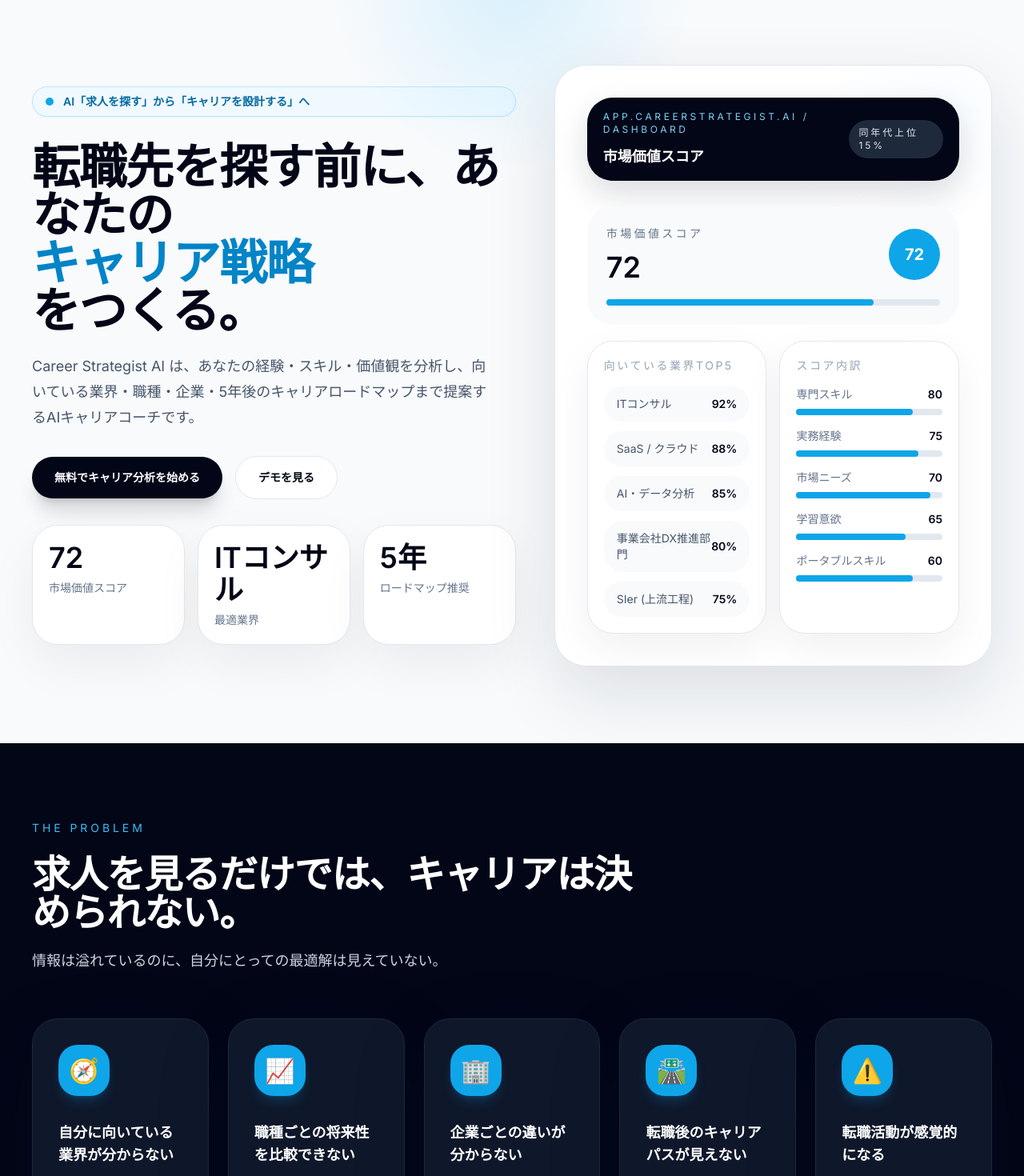
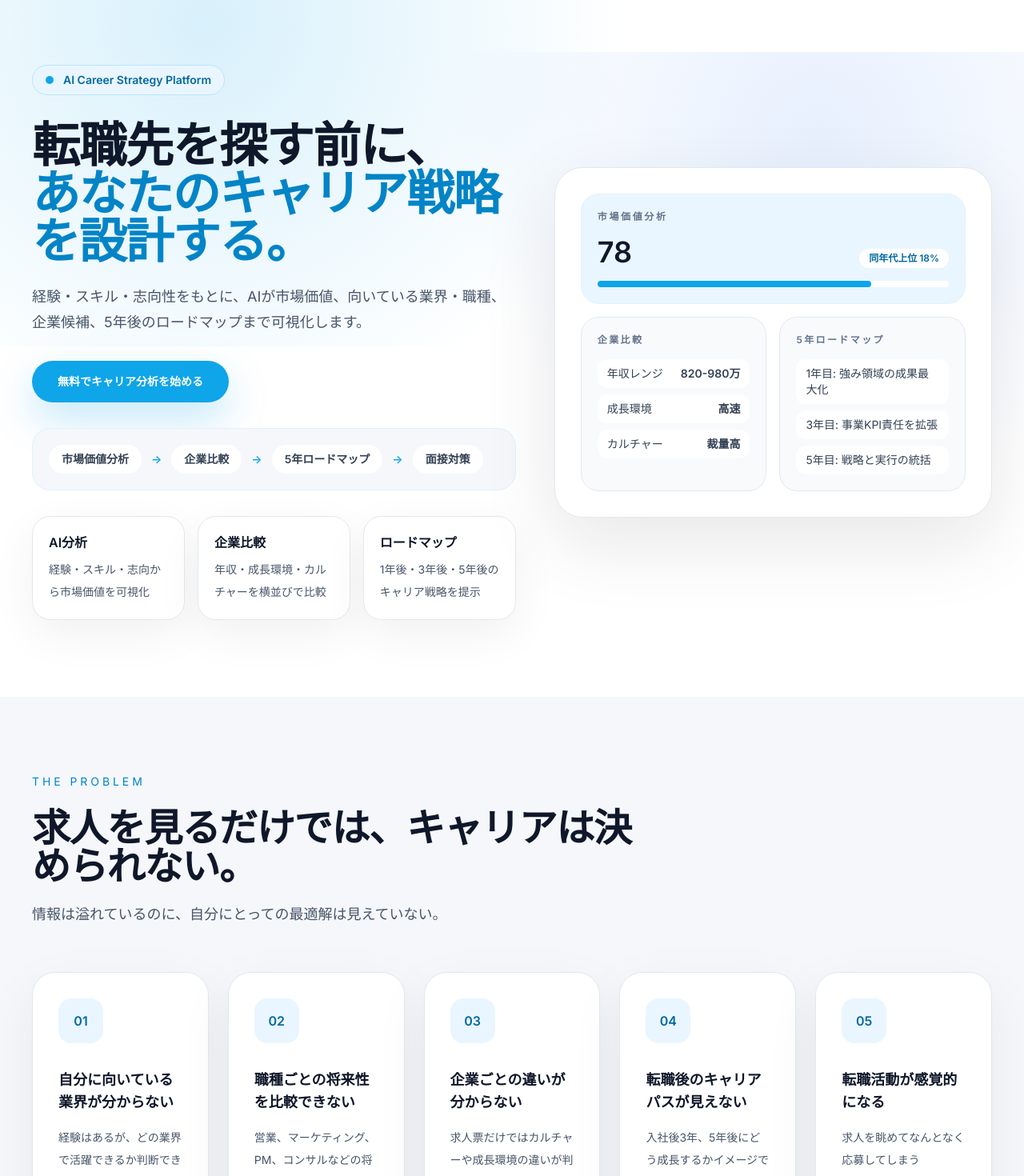
Before and after one commit to koudaiyamashiro/notesapp, a React (Vite) app: page / in a window 1280 px wide. Shown: the part 100-1570 px from the top of the page at 80% size. Built offline with nearby package versions, Linux system fonts and the light colour scheme.

Commit message:
Revamp LP phase 1 for release

```diff
--- a/src/components/Header.jsx
+++ b/src/components/Header.jsx
@@ -10,10 +10,13 @@ export default function Header() {
         </Link>
 
         <nav className="hidden items-center gap-8 md:flex">
+          <a href="#home" className="text-sm font-medium text-slate-600 transition hover:text-slate-950">Home</a>
           <a href="#problem" className="text-sm font-medium text-slate-600 transition hover:text-slate-950">課題</a>
           <a href="#feature" className="text-sm font-medium text-slate-600 transition hover:text-slate-950">機能</a>
+          <a href="#result-preview" className="text-sm font-medium text-slate-600 transition hover:text-slate-950">診断結果</a>
           <a href="#compare" className="text-sm font-medium text-slate-600 transition hover:text-slate-950">比較</a>
           <a href="#pricing" className="text-sm font-medium text-slate-600 transition hover:text-slate-950">料金</a>
+          <a href="#faq" className="text-sm font-medium text-slate-600 transition hover:text-slate-950">FAQ</a>
         </nav>
 
         <div className="flex items-center gap-3">
--- a/src/components/Hero.jsx
+++ b/src/components/Hero.jsx
@@ -2,106 +2,96 @@ import { Link } from 'react-router-dom'
 
 export default function Hero() {
   return (
-    <section className="relative overflow-hidden bg-slate-50 py-24">
-      <div className="absolute inset-x-0 top-0 h-72 bg-[radial-gradient(circle_at_top,_rgba(56,189,248,0.16),_transparent_32%)]" />
+    <section id="home" className="relative overflow-hidden bg-white py-24">
+      <div className="absolute inset-x-0 top-0 h-[28rem] bg-[radial-gradient(circle_at_20%_10%,_rgba(14,165,233,0.16),_transparent_48%)]" />
+      <div className="absolute inset-x-0 top-20 h-[32rem] bg-[radial-gradient(circle_at_80%_20%,_rgba(59,130,246,0.12),_transparent_42%)]" />
+
       <div className="mx-auto grid max-w-7xl gap-12 px-6 sm:px-8 lg:grid-cols-[1.05fr_0.95fr] lg:px-10">
-        <div className="flex flex-col justify-center gap-8">
-          <div className="inline-flex items-center gap-3 rounded-full border border-sky-200 bg-sky-50 px-4 py-2 text-sm font-semibold text-sky-700 shadow-sm shadow-sky-100/70">
+        <div className="relative z-10 flex flex-col justify-center gap-8">
+          <div className="inline-flex w-fit items-center gap-3 rounded-full border border-sky-200 bg-[#EAF6FF] px-4 py-2 text-sm font-semibold text-sky-700">
             <span className="inline-flex h-2.5 w-2.5 rounded-full bg-sky-500" />
-            AI「求人を探す」から「キャリアを設計する」へ
+            AI Career Strategy Platform
           </div>
 
           <div className="max-w-3xl space-y-6">
-            <h1 className="text-5xl font-semibold tracking-tight text-slate-950 sm:text-6xl">
-              転職先を探す前に、あなたの
-              <span className="block text-sky-600">キャリア戦略</span>
-              をつくる。
+            <h1 className="text-5xl font-semibold tracking-tight text-slate-900 sm:text-6xl">
+              転職先を探す前に、
+              <span className="block text-sky-600">あなたのキャリア戦略を設計する。</span>
             </h1>
-            <p className="max-w-xl text-lg leading-8 text-slate-600">
-              Career Strategist AI は、あなたの経験・スキル・価値観を分析し、向いている業界・職種・企業・5年後のキャリアロードマップまで提案するAIキャリアコーチです。
+            <p className="max-w-2xl text-lg leading-8 text-slate-600">
+              経験・スキル・志向性をもとに、AIが市場価値、向いている業界・職種、
+              企業候補、5年後のロードマップまで可視化します。
             </p>
           </div>
 
-          <div className="flex flex-col gap-4 sm:flex-row sm:items-center">
-            <Link className="inline-flex items-center justify-center rounded-full bg-slate-950 px-7 py-4 text-sm font-semibold text-white shadow-xl shadow-slate-950/15 transition hover:bg-slate-800" to="/assessment">
+          <div>
+            <Link
+              className="inline-flex items-center justify-center rounded-full bg-sky-500 px-8 py-4 text-sm font-semibold text-white shadow-[0_20px_50px_rgba(14,165,233,0.25)] transition hover:bg-sky-400"
+              to="/assessment"
+            >
               無料でキャリア分析を始める
-            </Link>
-            <Link className="inline-flex items-center justify-center rounded-full border border-slate-200 bg-white px-7 py-4 text-sm font-semibold text-slate-950 transition hover:border-slate-300" to="#feature">
-              デモを見る
             </Link>
           </div>
 
+          <div className="overflow-hidden rounded-[1.4rem] border border-sky-100 bg-[#F5F7FA] p-4 sm:p-5">
+            <div className="flex flex-wrap items-center gap-2 text-sm font-semibold text-slate-700 sm:gap-3">
+              <span className="rounded-full bg-white px-4 py-2">市場価値分析</span>
+              <span className="text-sky-500">→</span>
+              <span className="rounded-full bg-white px-4 py-2">企業比較</span>
+              <span className="text-sky-500">→</span>
+              <span className="rounded-full bg-white px-4 py-2">5年ロードマップ</span>
+              <span className="text-sky-500">→</span>
+              <span className="rounded-full bg-white px-4 py-2">面接対策</span>
+            </div>
+          </div>
+
           <div className="grid gap-4 sm:grid-cols-3">
-            <div className="rounded-[2rem] border border-slate-200 bg-white p-5 shadow-[0_24px_60px_rgba(15,23,42,0.06)]">
-              <p className="text-4xl font-semibold text-slate-950">72</p>
-              <p className="mt-2 text-sm text-slate-500">市場価値スコア</p>
-            </div>
-            <div className="rounded-[2rem] border border-slate-200 bg-white p-5 shadow-[0_24px_60px_rgba(15,23,42,0.06)]">
-              <p className="text-4xl font-semibold text-slate-950">ITコンサル</p>
-              <p className="mt-2 text-sm text-slate-500">最適業界</p>
-            </div>
-            <div className="rounded-[2rem] border border-slate-200 bg-white p-5 shadow-[0_24px_60px_rgba(15,23,42,0.06)]">
-              <p className="text-4xl font-semibold text-slate-950">5年</p>
-              <p className="mt-2 text-sm text-slate-500">ロードマップ推奨</p>
-            </div>
+            <article className="rounded-[1.4rem] border border-slate-200 bg-white p-5 shadow-[0_18px_55px_rgba(15,23,42,0.06)]">
+              <p className="text-base font-semibold text-slate-900">AI分析</p>
+              <p className="mt-2 text-sm leading-7 text-slate-600">経験・スキル・志向から市場価値を可視化</p>
+            </article>
+            <article className="rounded-[1.4rem] border border-slate-200 bg-white p-5 shadow-[0_18px_55px_rgba(15,23,42,0.06)]">
+              <p className="text-base font-semibold text-slate-900">企業比較</p>
+              <p className="mt-2 text-sm leading-7 text-slate-600">年収・成長環境・カルチャーを横並びで比較</p>
+            </article>
+            <article className="rounded-[1.4rem] border border-slate-200 bg-white p-5 shadow-[0_18px_55px_rgba(15,23,42,0.06)]">
+              <p className="text-base font-semibold text-slate-900">ロードマップ</p>
+              <p className="mt-2 text-sm leading-7 text-slate-600">1年後・3年後・5年後のキャリア戦略を提示</p>
+            </article>
           </div>
         </div>
 
-        <div className="relative flex items-center justify-center">
-          <div className="relative w-full overflow-hidden rounded-[2.5rem] border border-slate-200 bg-white p-8 shadow-[0_32px_90px_rgba(15,23,42,0.12)] sm:p-10">
-            <div className="absolute right-6 top-6 h-20 w-20 rounded-full bg-sky-100 blur-3xl" aria-hidden="true" />
-            <div className="relative z-10 space-y-8">
-              <div className="flex items-center justify-between rounded-[2rem] bg-slate-950 px-5 py-4 text-white shadow-[0_16px_40px_rgba(15,23,42,0.15)]">
-                <div>
-                  <p className="text-xs uppercase tracking-[0.3em] text-sky-300">app.careerstrategist.ai / dashboard</p>
-                  <p className="mt-3 text-lg font-semibold">市場価値スコア</p>
+        <div className="relative z-10 flex items-center justify-center">
+          <div className="w-full overflow-hidden rounded-[2.2rem] border border-slate-200 bg-white p-6 shadow-[0_32px_95px_rgba(15,23,42,0.1)] sm:p-8">
+            <div className="grid gap-4">
+              <div className="rounded-[1.4rem] border border-sky-100 bg-[#EAF6FF] p-5">
+                <p className="text-xs font-semibold uppercase tracking-[0.22em] text-slate-500">市場価値分析</p>
+                <div className="mt-4 flex items-end justify-between">
+                  <p className="text-4xl font-semibold text-slate-900">78</p>
+                  <span className="rounded-full bg-white px-3 py-1 text-xs font-semibold text-sky-700">同年代上位 18%</span>
                 </div>
-                <div className="rounded-3xl bg-slate-800 px-3 py-2 text-xs uppercase tracking-[0.24em] text-slate-200">
-                  同年代上位 15%
+                <div className="mt-4 h-2 rounded-full bg-white">
+                  <div className="h-2 w-[78%] rounded-full bg-sky-500" />
                 </div>
               </div>
 
-              <div className="grid gap-5">
-                <div className="rounded-[2rem] bg-slate-50 p-6">
-                  <div className="flex items-center justify-between gap-4">
-                    <div>
-                      <p className="text-sm uppercase tracking-[0.24em] text-slate-500">市場価値スコア</p>
-                      <p className="mt-3 text-4xl font-semibold text-slate-950">72</p>
-                    </div>
-                    <div className="flex h-16 w-16 items-center justify-center rounded-full bg-sky-500 text-xl font-bold text-white">72</div>
-                  </div>
-                  <div className="mt-5 h-2 rounded-full bg-slate-200">
-                    <div className="h-2 w-4/5 rounded-full bg-sky-500" />
-                  </div>
+              <div className="grid gap-4 sm:grid-cols-2">
+                <div className="rounded-[1.4rem] border border-slate-200 bg-[#F8FAFC] p-5">
+                  <p className="text-xs font-semibold uppercase tracking-[0.2em] text-slate-500">企業比較</p>
+                  <ul className="mt-4 space-y-2 text-sm text-slate-700">
+                    <li className="flex items-center justify-between rounded-xl bg-white px-3 py-2">年収レンジ<span className="font-semibold">820-980万</span></li>
+                    <li className="flex items-center justify-between rounded-xl bg-white px-3 py-2">成長環境<span className="font-semibold">高速</span></li>
+                    <li className="flex items-center justify-between rounded-xl bg-white px-3 py-2">カルチャー<span className="font-semibold">裁量高</span></li>
+                  </ul>
                 </div>
 
-                <div className="grid gap-4 sm:grid-cols-2">
-                  <div className="rounded-[2rem] border border-slate-200 bg-white p-5 shadow-[0_18px_50px_rgba(15,23,42,0.06)]">
-                    <p className="text-sm font-medium uppercase tracking-[0.18em] text-slate-400">向いている業界TOP5</p>
-                    <ol className="mt-4 space-y-3 text-sm text-slate-600">
-                      <li className="flex items-center justify-between rounded-3xl bg-slate-50 px-4 py-3">ITコンサル<span className="text-slate-950 font-semibold">92%</span></li>
-                      <li className="flex items-center justify-between rounded-3xl bg-slate-50 px-4 py-3">SaaS / クラウド<span className="text-slate-950 font-semibold">88%</span></li>
-                      <li className="flex items-center justify-between rounded-3xl bg-slate-50 px-4 py-3">AI・データ分析<span className="text-slate-950 font-semibold">85%</span></li>
-                      <li className="flex items-center justify-between rounded-3xl bg-slate-50 px-4 py-3">事業会社DX推進部門<span className="text-slate-950 font-semibold">80%</span></li>
-                      <li className="flex items-center justify-between rounded-3xl bg-slate-50 px-4 py-3">SIer (上流工程)<span className="text-slate-950 font-semibold">75%</span></li>
-                    </ol>
-                  </div>
-                  <div className="rounded-[2rem] border border-slate-200 bg-white p-5 shadow-[0_18px_50px_rgba(15,23,42,0.06)]">
-                    <p className="text-sm font-medium uppercase tracking-[0.18em] text-slate-400">スコア内訳</p>
-                    <div className="mt-4 space-y-4 text-sm text-slate-600">
-                      {['専門スキル', '実務経験', '市場ニーズ', '学習意欲', 'ポータブルスキル'].map((label, index) => (
-                        <div key={label}>
-                          <div className="mb-2 flex items-center justify-between text-slate-500">
-                            <span>{label}</span>
-                            <span className="font-semibold text-slate-950">{80 - index * 5}</span>
-                          </div>
-                          <div className="h-2 rounded-full bg-slate-200">
-                            <div className={`h-2 rounded-full bg-sky-500 ${['w-4/5', 'w-5/6', 'w-11/12', 'w-3/4', 'w-4/5'][index]}`} />
-                          </div>
-                        </div>
-                      ))}
-                    </div>
-                  </div>
+                <div className="rounded-[1.4rem] border border-slate-200 bg-[#F8FAFC] p-5">
+                  <p className="text-xs font-semibold uppercase tracking-[0.2em] text-slate-500">5年ロードマップ</p>
+                  <ol className="mt-4 space-y-2 text-sm text-slate-700">
+                    <li className="rounded-xl bg-white px-3 py-2">1年目: 強み領域の成果最大化</li>
+                    <li className="rounded-xl bg-white px-3 py-2">3年目: 事業KPI責任を拡張</li>
+                    <li className="rounded-xl bg-white px-3 py-2">5年目: 戦略と実行の統括</li>
+                  </ol>
                 </div>
               </div>
             </div>
--- a/src/components/PricingSection.jsx
+++ b/src/components/PricingSection.jsx
@@ -25,14 +25,14 @@ const pricingPlans = [
 
 export default function PricingSection() {
   return (
-    <section id="pricing" className="bg-slate-950 py-24 text-slate-100">
+    <section id="pricing" className="bg-[#F5F7FA] py-24 text-slate-900">
       <div className="mx-auto max-w-7xl px-6 sm:px-8 lg:px-10">
         <div className="max-w-3xl">
-          <p className="text-sm uppercase tracking-[0.28em] text-sky-400">Pricing</p>
+          <p className="text-sm uppercase tracking-[0.28em] text-sky-600">Pricing</p>
           <h2 className="mt-6 text-4xl font-semibold tracking-tight sm:text-5xl">
             転職前に、戦略をつくるサブスク。
           </h2>
-          <p className="mt-5 text-lg leading-8 text-slate-300">
+          <p className="mt-5 text-lg leading-8 text-slate-600">
             まずは無料で現状を把握し、必要に応じて機能をアップグレードしていくモデルです。
           </p>
         </div>
--- a/src/components/ProblemSection.jsx
+++ b/src/components/ProblemSection.jsx
@@ -2,52 +2,52 @@ const PROBLEMS = [
   {
     title: '自分に向いている業界が分からない',
     description: '経験はあるが、どの業界で活躍できるか判断できない',
-    icon: '🧭',
+    key: '01',
   },
   {
     title: '職種ごとの将来性を比較できない',
     description: '営業、マーケティング、PM、コンサルなどの将来性や市場価値が見えない',
-    icon: '📈',
+    key: '02',
   },
   {
     title: '企業ごとの違いが分からない',
     description: '求人票だけではカルチャーや成長環境の違いが判断できない',
-    icon: '🏢',
+    key: '03',
   },
   {
     title: '転職後のキャリアパスが見えない',
     description: '入社後3年、5年後にどう成長するかイメージできない',
-    icon: '🛣️',
+    key: '04',
   },
   {
     title: '転職活動が感覚的になる',
     description: '求人を眺めてなんとなく応募してしまう',
-    icon: '⚠️',
+    key: '05',
   },
 ]
 
 export default function ProblemSection() {
   return (
-    <section id="problem" className="bg-slate-950 py-24 text-slate-100">
+    <section id="problem" className="bg-[#F5F7FA] py-24 text-slate-900">
       <div className="mx-auto max-w-7xl px-6 sm:px-8 lg:px-10">
         <div className="max-w-3xl">
-          <p className="text-sm uppercase tracking-[0.28em] text-sky-400">The Problem</p>
-          <h2 className="mt-6 text-4xl font-semibold tracking-tight text-white sm:text-5xl">
+          <p className="text-sm uppercase tracking-[0.28em] text-sky-600">The Problem</p>
+          <h2 className="mt-6 text-4xl font-semibold tracking-tight text-slate-900 sm:text-5xl">
             求人を見るだけでは、キャリアは決められない。
           </h2>
-          <p className="mt-5 max-w-2xl text-lg leading-8 text-slate-300">
+          <p className="mt-5 max-w-2xl text-lg leading-8 text-slate-600">
             情報は溢れているのに、自分にとっての最適解は見えていない。
           </p>
         </div>
 
         <div className="mt-14 grid gap-6 sm:grid-cols-2 xl:grid-cols-5">
           {PROBLEMS.map((item) => (
-            <article key={item.title} className="group rounded-[2rem] border border-slate-800 bg-slate-900 p-8 shadow-[0_30px_90px_rgba(15,23,42,0.18)] transition hover:-translate-y-1 hover:border-sky-500 hover:bg-slate-950">
-              <div className="flex h-16 w-16 items-center justify-center rounded-3xl bg-sky-500 text-3xl shadow-lg shadow-sky-500/20">
-                {item.icon}
+            <article key={item.title} className="group rounded-[1.8rem] border border-slate-200 bg-white p-8 shadow-[0_22px_70px_rgba(15,23,42,0.06)] transition hover:-translate-y-1 hover:border-sky-300">
+              <div className="flex h-14 w-14 items-center justify-center rounded-2xl bg-[#EAF6FF] text-base font-semibold text-sky-700">
+                {item.key}
               </div>
-              <h3 className="mt-8 text-lg font-semibold text-white">{item.title}</h3>
-              <p className="mt-4 text-sm leading-7 text-slate-300">{item.description}</p>
+              <h3 className="mt-8 text-lg font-semibold text-slate-900">{item.title}</h3>
+              <p className="mt-4 text-sm leading-7 text-slate-600">{item.description}</p>
             </article>
           ))}
         </div>
--- /dev/null
+++ b/src/components/ResultPreviewSection.jsx
@@ -0,0 +1,64 @@
+const previewCards = [
+  {
+    title: '市場価値スコア',
+    value: '78 / 100',
+    description: '同年代・同職種比較で上位18%のポジション',
+    tone: 'sky',
+  },
+  {
+    title: '向いている業界・職種',
+    value: 'ITコンサル / SaaS PMM / 事業企画',
+    description: '経験と志向性から適性の高い順で提示',
+    tone: 'slate',
+  },
+  {
+    title: '企業比較',
+    value: '年収 / 成長環境 / カルチャー',
+    description: '候補企業を横並びで比較し、意思決定を支援',
+    tone: 'sky',
+  },
+  {
+    title: 'キャリアロードマップ',
+    value: '1年 / 3年 / 5年',
+    description: '次に取るべきアクションまで具体化',
+    tone: 'slate',
+  },
+]
+
+export default function ResultPreviewSection() {
+  return (
+    <section id="result-preview" className="bg-slate-50 py-24">
+      <div className="mx-auto max-w-7xl px-6 sm:px-8 lg:px-10">
+        <div className="max-w-3xl">
+          <p className="text-sm uppercase tracking-[0.28em] text-sky-600">Result Preview</p>
+          <h2 className="mt-6 text-4xl font-semibold tracking-tight text-slate-900 sm:text-5xl">
+            診断後に何が分かるかを、先に確認できます。
+          </h2>
+          <p className="mt-5 text-lg leading-8 text-slate-600">
+            市場価値、向いている業界・職種、企業比較、ロードマップまでを一画面で把握できるため、
+            応募前に意思決定の精度を高められます。
+          </p>
+        </div>
+
+        <div className="mt-14 rounded-[2.2rem] border border-slate-200 bg-white p-6 shadow-[0_24px_80px_rgba(15,23,42,0.06)] sm:p-10">
+          <div className="grid gap-5 lg:grid-cols-2">
+            {previewCards.map((card) => (
+              <article
+                key={card.title}
+                className={`rounded-[1.6rem] border p-6 ${
+                  card.tone === 'sky'
+                    ? 'border-sky-100 bg-[#EAF6FF]'
+                    : 'border-slate-200 bg-[#F8FAFC]'
+                }`}
+              >
+                <p className="text-xs font-semibold uppercase tracking-[0.22em] text-slate-500">{card.title}</p>
+                <h3 className="mt-4 text-xl font-semibold text-slate-900">{card.value}</h3>
+                <p className="mt-3 text-sm leading-7 text-slate-600">{card.description}</p>
+              </article>
+            ))}
+          </div>
+        </div>
+      </div>
+    </section>
+  )
+}
--- a/src/pages/Home.jsx
+++ b/src/pages/Home.jsx
@@ -7,6 +7,8 @@ import FlowSection from '../components/FlowSection.jsx'
 import PricingSection from '../components/PricingSection.jsx'
 import Footer from '../components/Footer.jsx'
 import CTASection from '../components/CTASection.jsx'
+import ResultPreviewSection from '../components/ResultPreviewSection.jsx'
+import FAQSection from '../components/FAQSection.jsx'
 
 export default function Home() {
   return (
@@ -16,9 +18,11 @@ export default function Home() {
         <Hero />
         <ProblemSection />
         <FeatureSection />
+        <ResultPreviewSection />
         <ComparisonSection />
         <FlowSection />
         <PricingSection />
+        <FAQSection />
         <CTASection />
       </main>
       <Footer />
```
Also changed, not shown: src/components/CTASection.jsx (+5 -5 lines), src/components/ComparisonSection.jsx (+8 -8 lines), src/components/FAQSection.jsx (added, +49 -0 lines), src/components/FeatureSection.jsx (+6 -6 lines), src/components/Footer.jsx (+9 -9 lines), src/components/PricingCard.jsx (+9 -9 lines).
